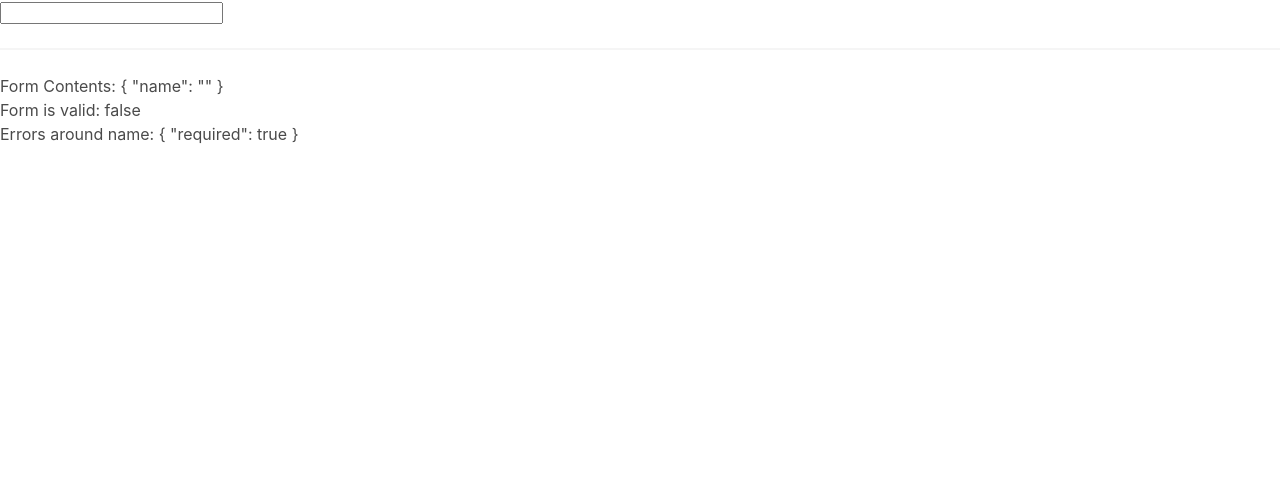
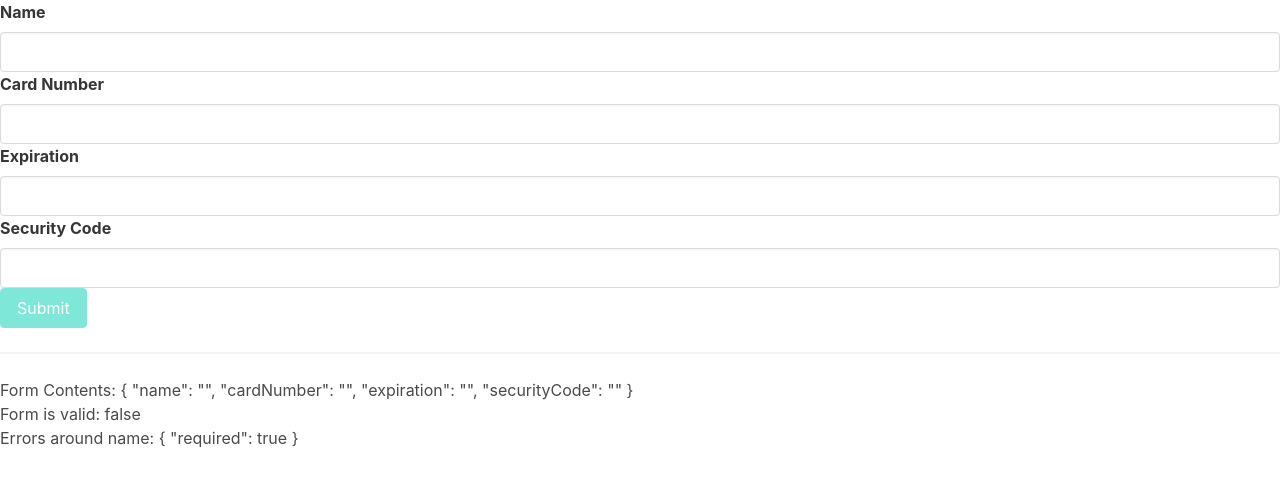
Before and after one commit to djalfirevic/Angular, an Angular app in the folder creditcard/: page / in a window 1280 px wide. Shown: the top 484 px of the page. Built offline with nearby package versions, Linux system fonts and the light colour scheme.

Commit message:
Adding multiple controls

```diff
--- a/creditcard/src/app/card-form/card-form.component.html
+++ b/creditcard/src/app/card-form/card-form.component.html
@@ -1,5 +1,20 @@
-<form [formGroup]="cardForm">
-  <app-input [control]="cardForm.controls.name"></app-input>
+<form [formGroup]="cardForm" (ngSubmit)="onSubmit()">
+  <app-input label="Name" [control]="cardForm.controls.name"></app-input>
+  <app-input
+    label="Card Number"
+    [control]="cardForm.controls.cardNumber"
+  ></app-input>
+  <app-input
+    label="Expiration"
+    [control]="cardForm.controls.expiration"
+  ></app-input>
+  <app-input
+    label="Security Code"
+    [control]="cardForm.controls.securityCode"
+  ></app-input>
+  <button class="button is-primary" [disabled]="cardForm.invalid" type="submit">
+    Submit
+  </button>
 </form>
 <hr />
 <div>Form Contents: {{ cardForm.value | json }}</div>
--- a/creditcard/src/app/card-form/card-form.component.ts
+++ b/creditcard/src/app/card-form/card-form.component.ts
@@ -13,9 +13,14 @@ export class CardFormComponent implements OnInit {
       Validators.minLength(3),
       Validators.maxLength(5),
     ]),
+    cardNumber: new FormControl(""),
+    expiration: new FormControl(""),
+    securityCode: new FormControl(""),
   });
 
   constructor() {}
 
   ngOnInit() {}
+
+  onSubmit() {}
 }
--- a/creditcard/src/app/input/input.component.html
+++ b/creditcard/src/app/input/input.component.html
@@ -1,20 +1,32 @@
-<input [formControl]="control" />
-<ng-container *ngIf="control.touched && control.errors">
-  <div *ngIf="control.errors.required">
-    Vale is required.
+<div class="field">
+  <label class="label">{{ label }}</label>
+  <div class="control">
+    <input
+      class="input"
+      [formControl]="control"
+      [ngClass]="{ 'is-danger': showErrors() }"
+    />
   </div>
-  <div *ngIf="control.errors.minlength">
-    Vale you entered is
+  <ng-container *ngIf="showErrors()">
+    <div class="help is-danger" *ngIf="control.errors.required">
+      Value is required.
+    </div>
+    <div class="help is-danger" *ngIf="control.errors.minlength">
+      Value you entered is
       {{ control.errors.minlength.actualLength }}
       characters long, but it must be at least
       {{ control.errors.minlength.requiredLength }}
       characters
     </div>
-  <div *ngIf="control.errors.minlength">
-    Vale you entered is
-    {{ control.errors.minlength.actualLength }}
+    <div class="help is-danger" *ngIf="control.errors.maxlength">
+      Value you entered is
+      {{ control.errors.maxlength.actualLength }}
       characters long, but it cannot be longer than
-    {{ control.errors.minlength.requiredLength }}
+      {{ control.errors.maxlength.requiredLength }}
       characters
     </div>
+    <div class="help is-danger" *ngIf="control.errors.pattern">
+      Invalid format
+    </div>
   </ng-container>
+</div>
--- a/creditcard/src/app/input/input.component.ts
+++ b/creditcard/src/app/input/input.component.ts
@@ -8,8 +8,14 @@ import { FormControl } from "@angular/forms";
 })
 export class InputComponent implements OnInit {
   @Input() control: FormControl;
+  @Input() label: string;
 
   constructor() {}
 
   ngOnInit() {}
+
+  showErrors() {
+    const { dirty, touched, errors } = this.control;
+    return dirty && touched && errors;
+  }
 }
```
Lines whose indentation alone changed are shown as unchanged.
